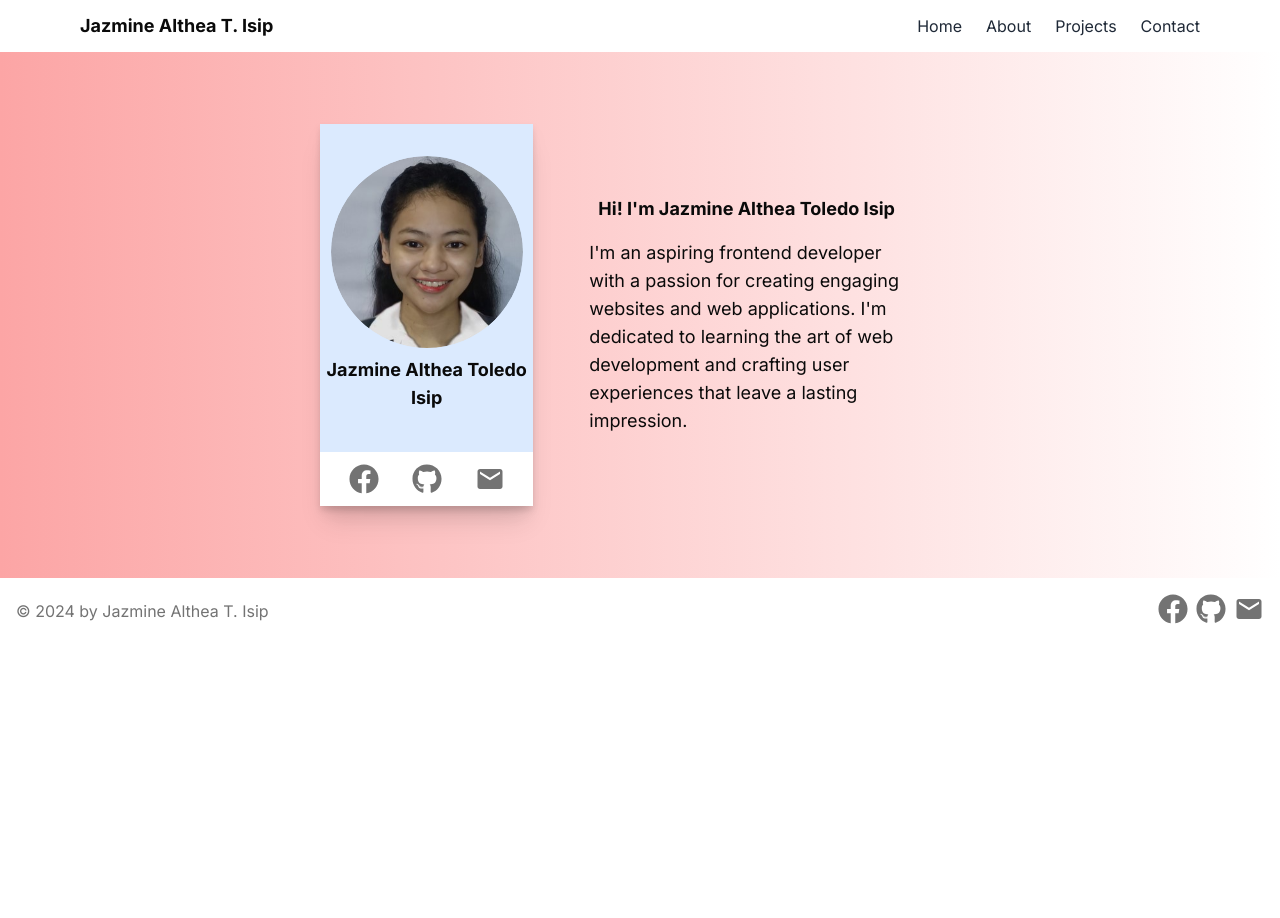
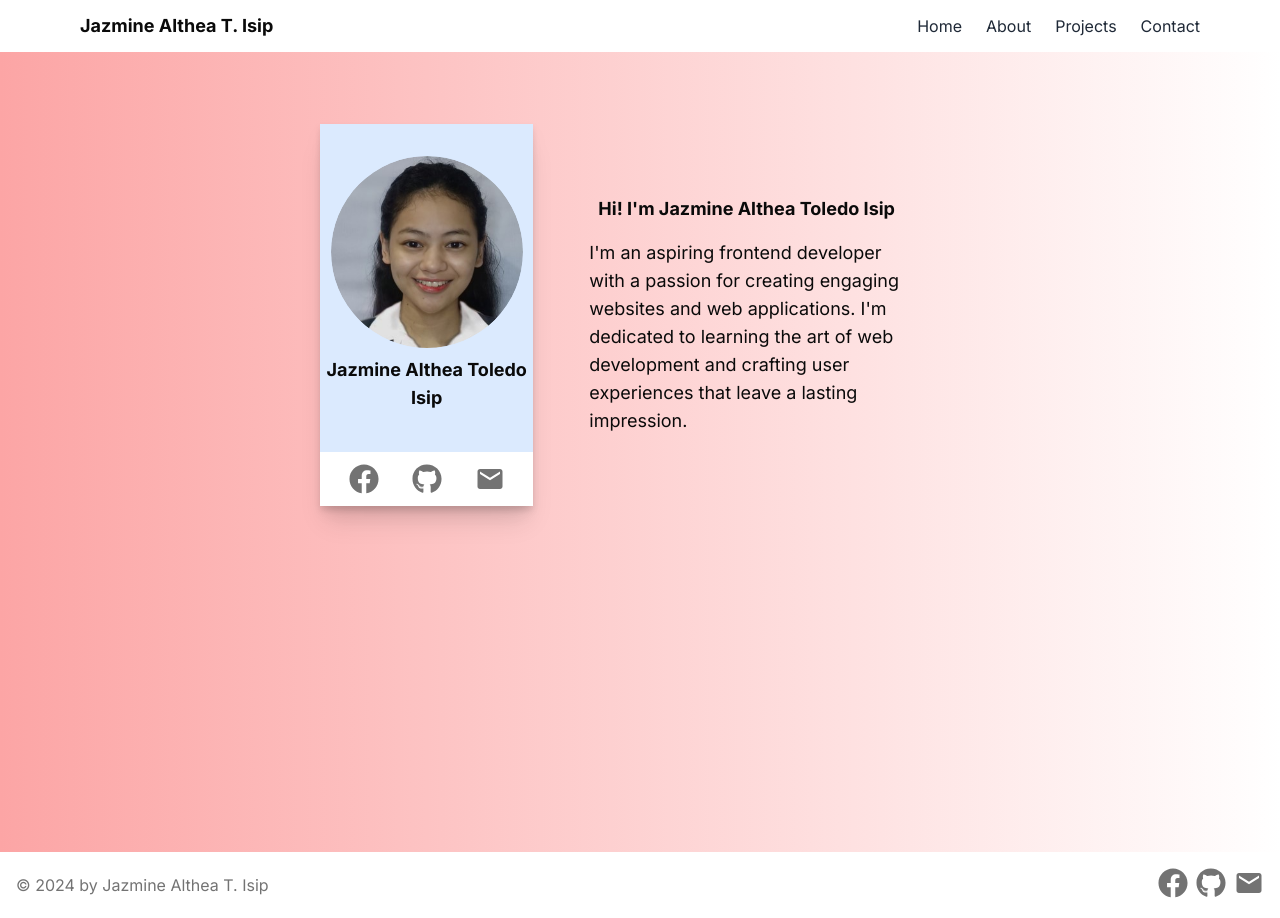
Before and after one commit to jazminealtheaisip/isip-profile, a Next.js app: page / in a window 1280 px wide. Before the commit the page ends 800 px from the top, so only its background shows below. Built offline with nearby package versions, Linux system fonts and the light colour scheme.

Commit message:
fix screen

```diff
--- a/src/app/page.tsx
+++ b/src/app/page.tsx
@@ -5,7 +5,7 @@ import { FaFacebook, FaGithub } from "react-icons/fa";
 export default function Home() {
   return (
     <section id="home" className="bg-gradient-to-r from-red-300 to-white ">
-      <div className="sm:py-20 md:py-8 md:flex-row md:space-x-4">
+      <div className="sm:py-20 md:py-8 md:flex-row md:space-x-4 min-h-screen">
         <div className=" md:pt-10 md:pb-10 flex flex-col md:flex-row items-center justify-center w-full md:w-1/2 mx-auto">
           <div className="w-full md:w-1/3 shadow-xl drop-shadow-lg">
             <div className="bg-blue-100 py-8 flex flex-col items-center justify-center h-full ">
```
